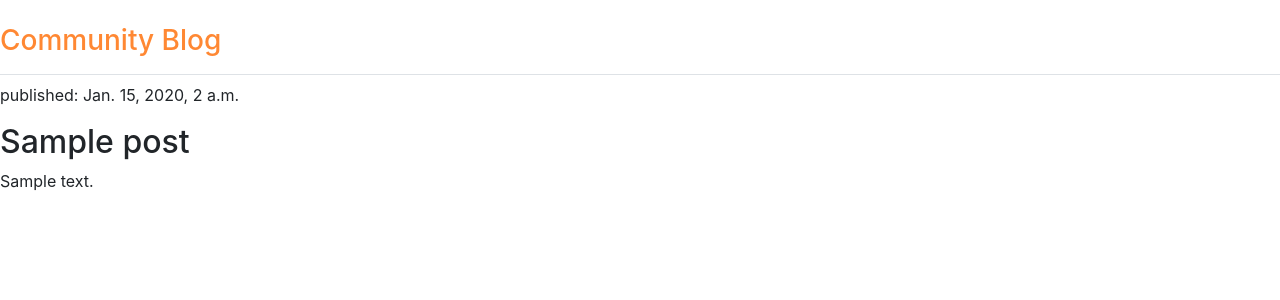
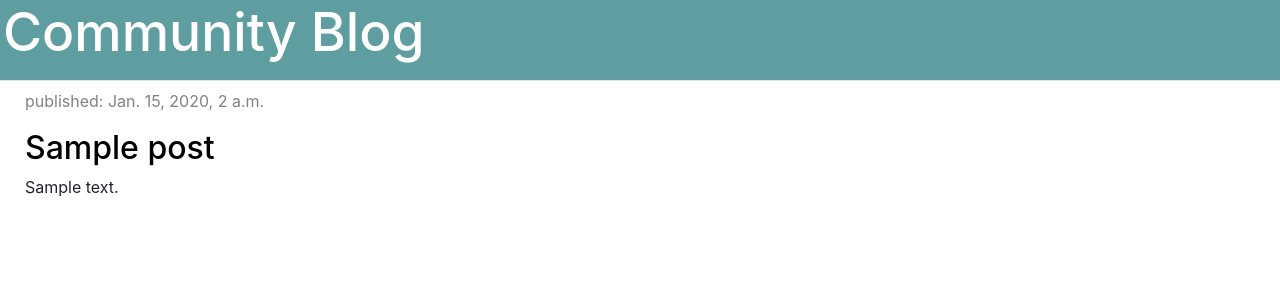
Before and after one commit to Hieracosphynx/blog_django, a Django app: page / in a window 1280 px wide. Shown: the top 300 px of the page. Run offline with Django 3.2, Linux system fonts and the light colour scheme; tables that the repository leaves empty hold one stand-in row (values such as "Sample post").

Commit message:
View and template for blog

```diff
--- a/blog/static/css/blog.css
+++ b/blog/static/css/blog.css
@@ -1,3 +1,40 @@
-h3 a, h2 a{
+/*h3 a, h2 a{
     color: #FF8833;
+}*/
+
+body{
+    padding: 0%;
+    margin: 0%;
 }
+
+.header{
+    background-color: cadetblue;
+    display: flex;
+    align-items: center;
+    flex-direction: row;
+}
+
+.header a{
+    font-size: 40pt;
+    color: white;
+    margin-top: 3px;
+    margin-left: 3px;
+}
+
+.post{
+    margin-bottom: 70px;
+}
+
+.content{
+    margin-left: 10px;
+}
+
+.date{
+    color: #828282;
+}
+
+
+
+.post h2 a, .post h2 a:visited{
+    color: #000000;
+}
--- a/blog/templates/base.html
+++ b/blog/templates/base.html
@@ -8,6 +8,9 @@
     <link rel="stylesheet" href="{% static 'css/blog.css' %}">
 </head>
 <body>
+    <div class="header pb-2 mb-2 border-bottom">
+        <h3><a href="/">Community Blog</a></h3>
+    </div>
     {% block content %}
         Body content
     {% endblock %}
--- a/blog/templates/blog/post_list.html
+++ b/blog/templates/blog/post_list.html
@@ -3,15 +3,22 @@
 {% block title %} Open Blog {% endblock %}
 
 {% block content %}
-<div class="pb-2 mt-4 mb-2 border-bottom">
-    <h3><a href="/">Community Blog</a></h3>
+
+
+<div class="content container">
+    <div class="row">
+        <div class="col-md-8">
+            {% for post in posts %}
+            <div class="post">
+                <div class="date">
+                    <p>published: {{ post.published_date }}</p>
+                </div>
+                <h2><a href="{% url 'post_detail' pk=post.pk %}">{{ post.title }}</a></h2>
+                <p>{{ post.text|linebreaksbr }}</p>
+            </div>
+            {% endfor %}
+        </div>
+    </div>
 </div>
 
-{% for post in posts %}
-    <div>
-        <p>published: {{ post.published_date }}</p>
-        <h2>{{ post.title }}</h2>
-        <p>{{ post.text|linebreaksbr }}</p>
-    </div>
-{% endfor %}
 {% endblock %}
--- a/blog/urls.py
+++ b/blog/urls.py
@@ -2,5 +2,6 @@ from django.urls import path
 from . import views
 
 urlpatterns = [
-    path('', views.post_list, name='post-list'),
+    path('', views.post_list, name='post_list'),
+    path('post/<int:pk>', views.post_detail, name='post_detail'),
 ]
--- a/blog/views.py
+++ b/blog/views.py
@@ -1,4 +1,4 @@
-from django.shortcuts import render
+from django.shortcuts import render, get_object_or_404
 from django.utils import timezone
 from .models import Post
 
@@ -9,3 +9,9 @@ def post_list(request):
     posts = Post.objects.filter(published_date__lte=timezone.now()).order_by('published_date')
     content = {'posts': posts}
     return render(request, 'blog/post_list.html', context=content)
+
+
+def post_detail(request, pk):
+    post = get_object_or_404(Post, pk=pk)
+    content = {'post': post}
+    return render(request, 'blog/post_detail.html', context=content)
```
Also changed, not shown: blog/templates/blog/post_detail.html (added, +15 -0 lines).
